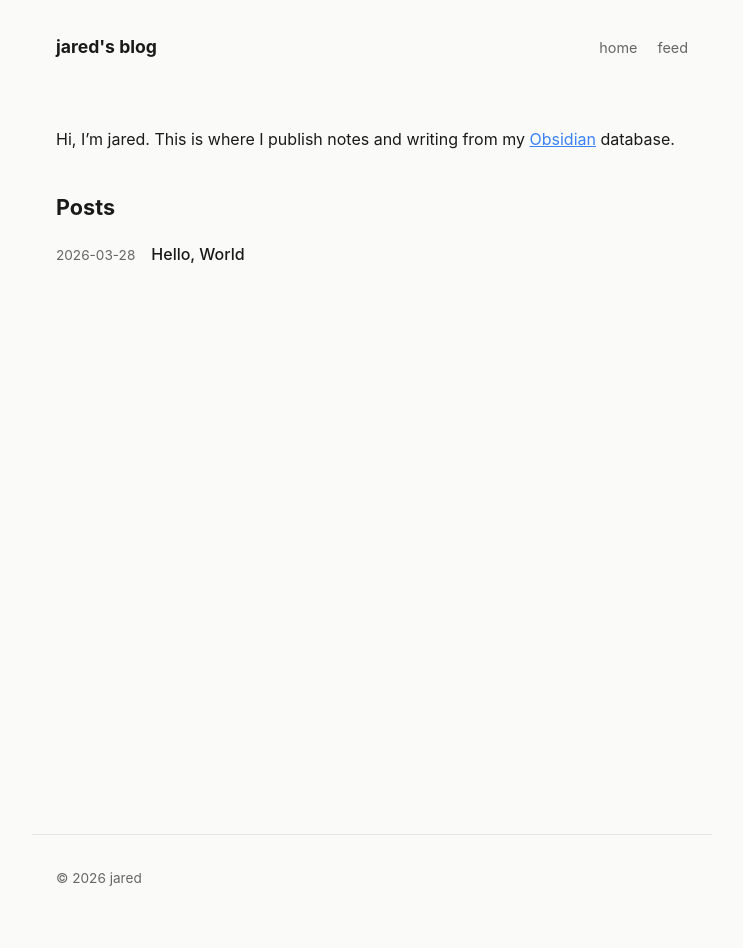
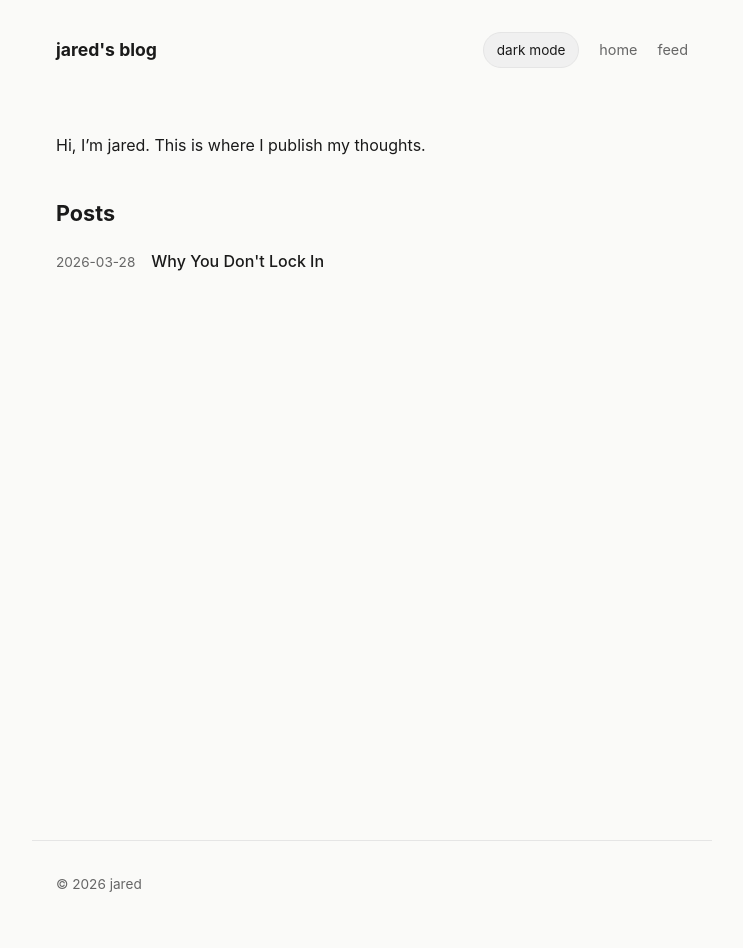
Before and after one commit to jareddotsh/thoughts.jared.sh, a Jekyll site: the page built from index.md, in a window 1280 px wide. Shown: the whole page, without its empty margins (268-1011 px from the left). Built offline with Jekyll 4.4.1, drawn with Linux system fonts in a browser that asks for light colours.

```diff
--- a/_includes/head.html
+++ b/_includes/head.html
@@ -1,5 +1,61 @@
 <meta charset="utf-8">
 <meta name="viewport" content="width=device-width, initial-scale=1">
+<meta name="color-scheme" content="light dark">
+<script>
+	(function () {
+		var storageKey = "theme";
+		var storedTheme = null;
+
+		try {
+			storedTheme = localStorage.getItem(storageKey);
+		} catch (error) {
+			storedTheme = null;
+		}
+
+		function getPreferredTheme() {
+			if (storedTheme === "light" || storedTheme === "dark") {
+				return storedTheme;
+			}
+
+			return window.matchMedia("(prefers-color-scheme: dark)").matches ? "dark" : "light";
+		}
+
+		function applyTheme(theme) {
+			document.documentElement.setAttribute("data-theme", theme);
+			document.documentElement.style.colorScheme = theme;
+		}
+
+		applyTheme(getPreferredTheme());
+
+		document.addEventListener("DOMContentLoaded", function () {
+			var toggle = document.querySelector("[data-theme-toggle]");
+
+			if (!toggle) {
+				return;
+			}
+
+			function syncToggle(theme) {
+				toggle.setAttribute("aria-pressed", theme === "dark" ? "true" : "false");
+				toggle.textContent = theme === "dark" ? "light mode" : "dark mode";
+			}
+
+			toggle.addEventListener("click", function () {
+				var nextTheme = document.documentElement.getAttribute("data-theme") === "dark" ? "light" : "dark";
+
+				try {
+					localStorage.setItem(storageKey, nextTheme);
+				} catch (error) {
+					// Ignore storage failures and still apply the theme for this session.
+				}
+
+				applyTheme(nextTheme);
+				syncToggle(nextTheme);
+			});
+
+			syncToggle(document.documentElement.getAttribute("data-theme") || getPreferredTheme());
+		});
+	})();
+</script>
 <link rel="stylesheet" href="{{ '/assets/css/style.css' | relative_url }}">
 {% seo %}
 {% feed_meta %}
--- a/_includes/header.html
+++ b/_includes/header.html
@@ -2,6 +2,7 @@
   <nav class="site-nav">
     <a class="site-title" href="{{ '/' | relative_url }}">{{ site.title }}</a>
     <div class="nav-links">
+      <button class="theme-toggle" type="button" data-theme-toggle aria-pressed="false">dark mode</button>
       <a href="{{ '/' | relative_url }}">home</a>
       <a href="{{ '/feed.xml' | relative_url }}">feed</a>
     </div>
--- a/assets/css/style.css
+++ b/assets/css/style.css
@@ -5,11 +5,35 @@
   --bg: #fafaf8;
   --fg: #1a1a1a;
   --muted: #666;
-  --accent: #3b82f6;
+  --accent: #2563eb;
   --border: #e5e5e5;
+  --surface: #f0f0f0;
+  --surface-hover: #e7e7e7;
   --max-width: 680px;
   --font-sans: -apple-system, BlinkMacSystemFont, "Segoe UI", Roboto, sans-serif;
   --font-mono: "SFMono-Regular", Consolas, "Liberation Mono", Menlo, monospace;
+}
+
+:root[data-theme="dark"] {
+  --bg: #111315;
+  --fg: #f3f4f6;
+  --muted: #a1a1aa;
+  --accent: #7dd3fc;
+  --border: #2a2f33;
+  --surface: #1a1d20;
+  --surface-hover: #24282d;
+}
+
+@media (prefers-color-scheme: dark) {
+  :root:not([data-theme="light"]) {
+    --bg: #111315;
+    --fg: #f3f4f6;
+    --muted: #a1a1aa;
+    --accent: #7dd3fc;
+    --border: #2a2f33;
+    --surface: #1a1d20;
+    --surface-hover: #24282d;
+  }
 }
 
 body {
@@ -18,6 +42,7 @@ body {
   color: var(--fg);
   line-height: 1.7;
   font-size: 1rem;
+  transition: background-color 0.2s ease, color 0.2s ease;
 }
 
 /* Layout */
@@ -34,9 +59,10 @@ main { padding-top: 2rem; padding-bottom: 4rem; min-height: calc(100vh - 160px);
 /* Nav */
 .site-nav {
   display: flex;
-  align-items: baseline;
+  align-items: center;
   justify-content: space-between;
   gap: 1rem;
+  flex-wrap: wrap;
 }
 
 .site-title {
@@ -48,6 +74,8 @@ main { padding-top: 2rem; padding-bottom: 4rem; min-height: calc(100vh - 160px);
 
 .nav-links {
   display: flex;
+  align-items: center;
+  flex-wrap: wrap;
   gap: 1.25rem;
 }
 
@@ -55,9 +83,26 @@ main { padding-top: 2rem; padding-bottom: 4rem; min-height: calc(100vh - 160px);
   color: var(--muted);
   text-decoration: none;
   font-size: 0.9rem;
+  transition: color 0.2s ease;
 }
 
 .nav-links a:hover { color: var(--fg); }
+
+.theme-toggle {
+  border: 1px solid var(--border);
+  background: var(--surface);
+  color: var(--fg);
+  border-radius: 999px;
+  padding: 0.35rem 0.8rem;
+  font: inherit;
+  font-size: 0.85rem;
+  cursor: pointer;
+  transition: background-color 0.2s ease, border-color 0.2s ease, color 0.2s ease;
+}
+
+.theme-toggle:hover {
+  background: var(--surface-hover);
+}
 
 /* Typography */
 h1, h2, h3, h4 {
@@ -77,13 +122,13 @@ a { color: var(--accent); }
 code {
   font-family: var(--font-mono);
   font-size: 0.875em;
-  background: #f0f0f0;
+  background: var(--surface);
   padding: 0.15em 0.35em;
   border-radius: 3px;
 }
 
 pre {
-  background: #f0f0f0;
+  background: var(--surface);
   border-radius: 6px;
   padding: 1rem 1.25rem;
   overflow-x: auto;
@@ -169,7 +214,7 @@ img {
 
 /* Tags */
 .tag {
-  background: var(--border);
+  background: var(--surface);
   border-radius: 3px;
   padding: 0.1em 0.45em;
   font-size: 0.8rem;
--- a/index.md
+++ b/index.md
@@ -3,4 +3,4 @@ layout: home
 title: Home
 ---
 
-Hi, I'm jared. This is where I publish notes and writing from my [Obsidian](https://obsidian.md) database.
+Hi, I'm jared. This is where I publish my thoughts.
```
Also changed, not shown: _posts/2026-03-28-hello-world.md (deleted, +0 -28 lines), _posts/2026-03-28-why-you-dont-lock-in.md (added, +110 -0 lines), Gemfile.lock.
